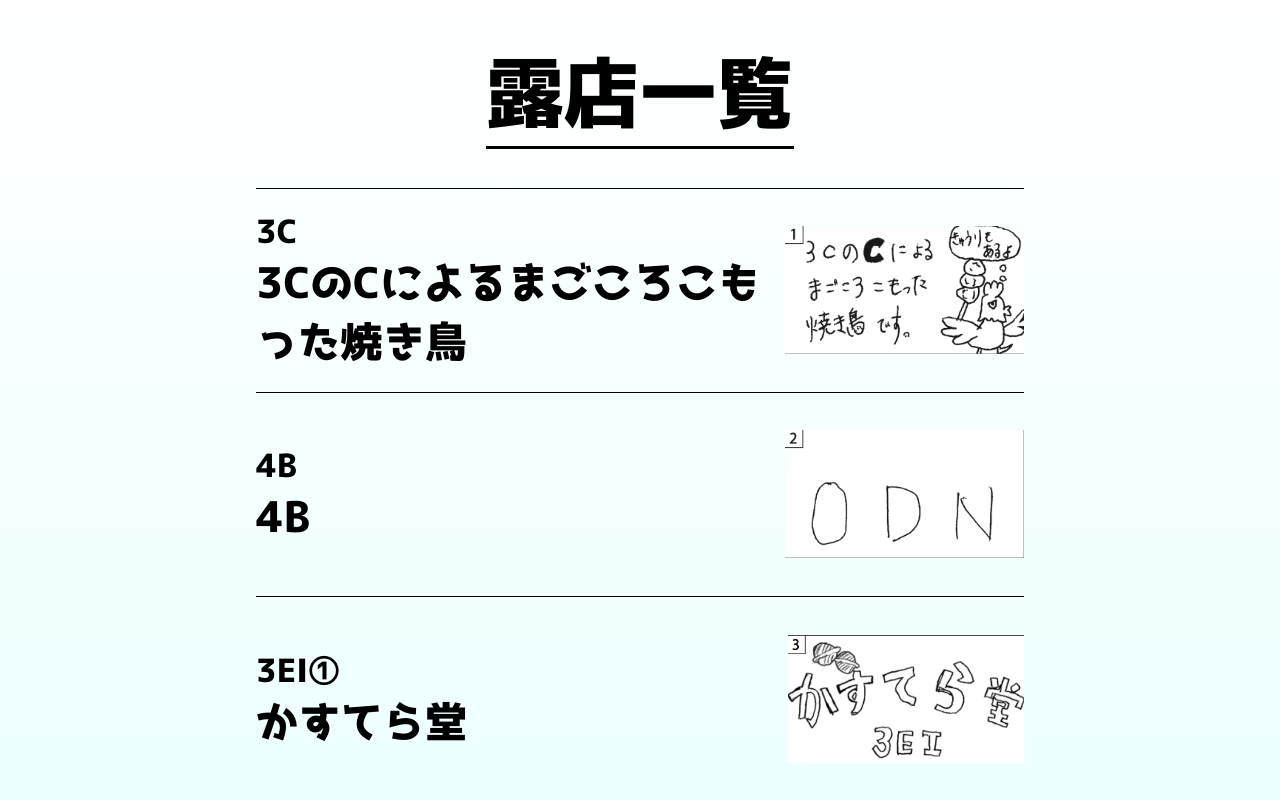
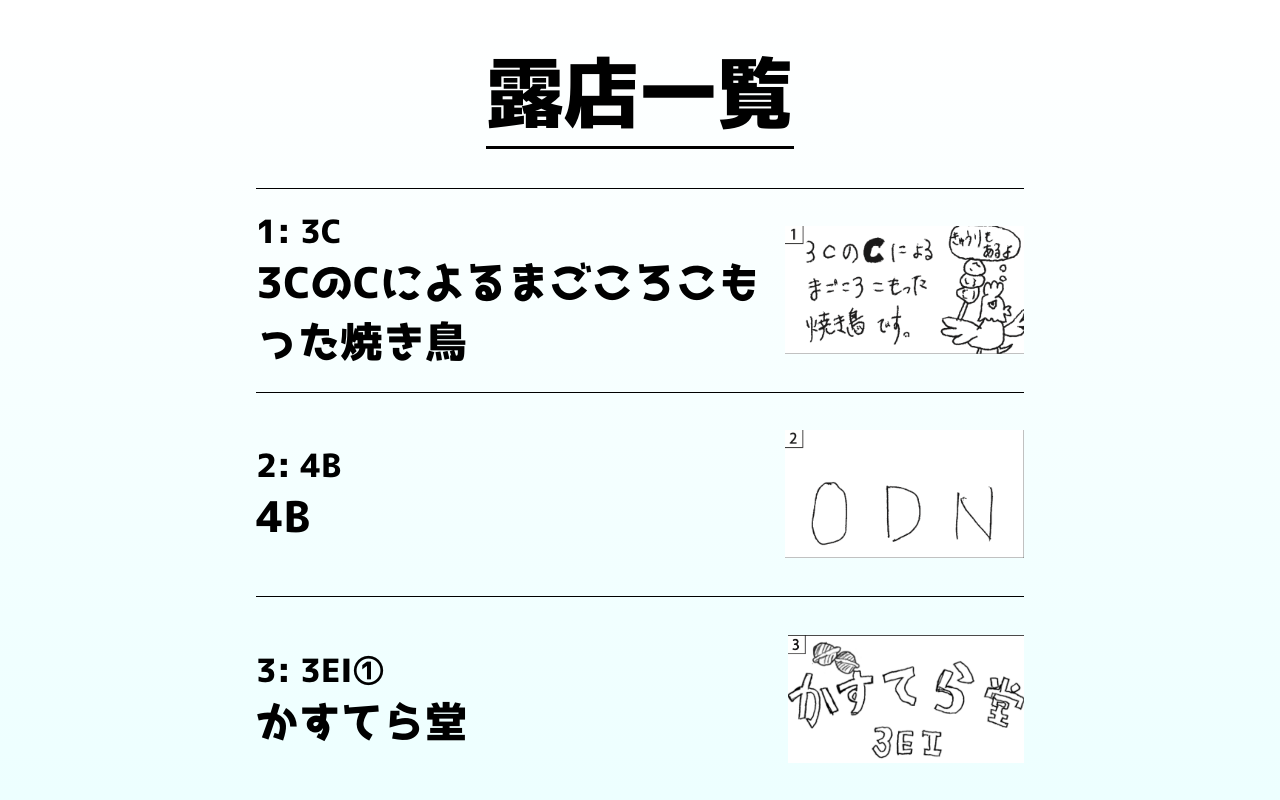
Before and after one commit to nitfc-festival-system-team/2023hp, a Next.js app: page /contents/stand in a window 1280 px wide. Shown: the top 800 px of the page. Built offline with nearby package versions, Linux system fonts and the light colour scheme.

Commit message:
feat: 露店番号を表示

```diff
--- a/src/components/Footer.tsx
+++ b/src/components/Footer.tsx
@@ -55,6 +55,9 @@ const PcFooter = () => {
           text={"GitHub"}
           link={"https://github.com/nitfc-festival-system-team/2023hp"}
         />
+        {/* <span style={{ fontSize: "2px" }}>
+          このサイトはフィクションであり、実際のイベントや組織とは一切関係ありません。全ての情報や内容は架空のものであり、真実性を持ちません。ご了承ください。
+        </span> */}
       </div>
     </footer>
   );
--- a/src/components/StandList.tsx
+++ b/src/components/StandList.tsx
@@ -49,10 +49,18 @@ const StandItem = ({
       <div
         style={{
           display: "flex",
-          flexDirection: "column", // 縦に要素を配置
+          flexDirection: "column",
         }}
       >
-        <span style={{ fontSize: "2.5vw" }}>{stand.organizer}</span>
+        <div
+          style={{
+            display: "flex",
+            flexDirection: "row",
+          }}
+        >
+          <span style={{ fontSize: "2.5vw" }}>{stand.number}:&nbsp;</span>
+          <span style={{ fontSize: "2.5vw" }}>{stand.organizer}</span>
+        </div>
         <span style={{ fontSize: "3.3vw" }}>{stand.name}</span>
         <span style={{ fontSize: "1.7vw" }}>{stand.place}</span>
         {stand.url && (
```
